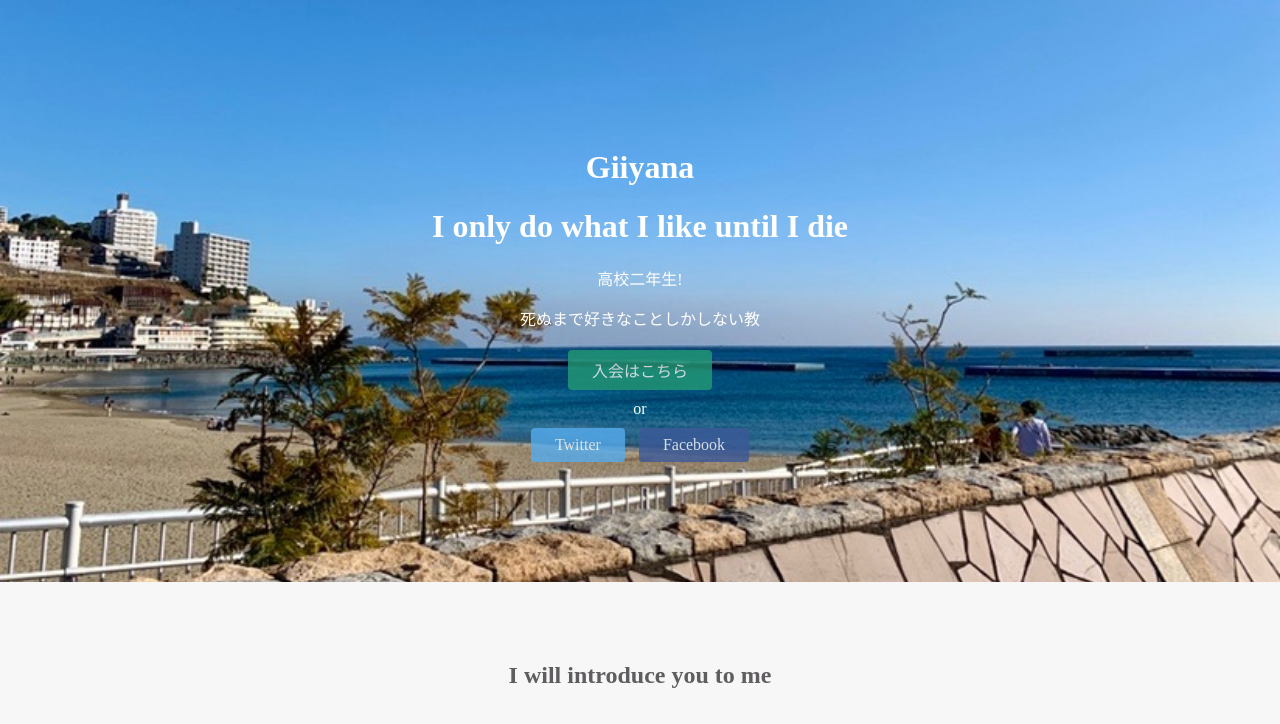
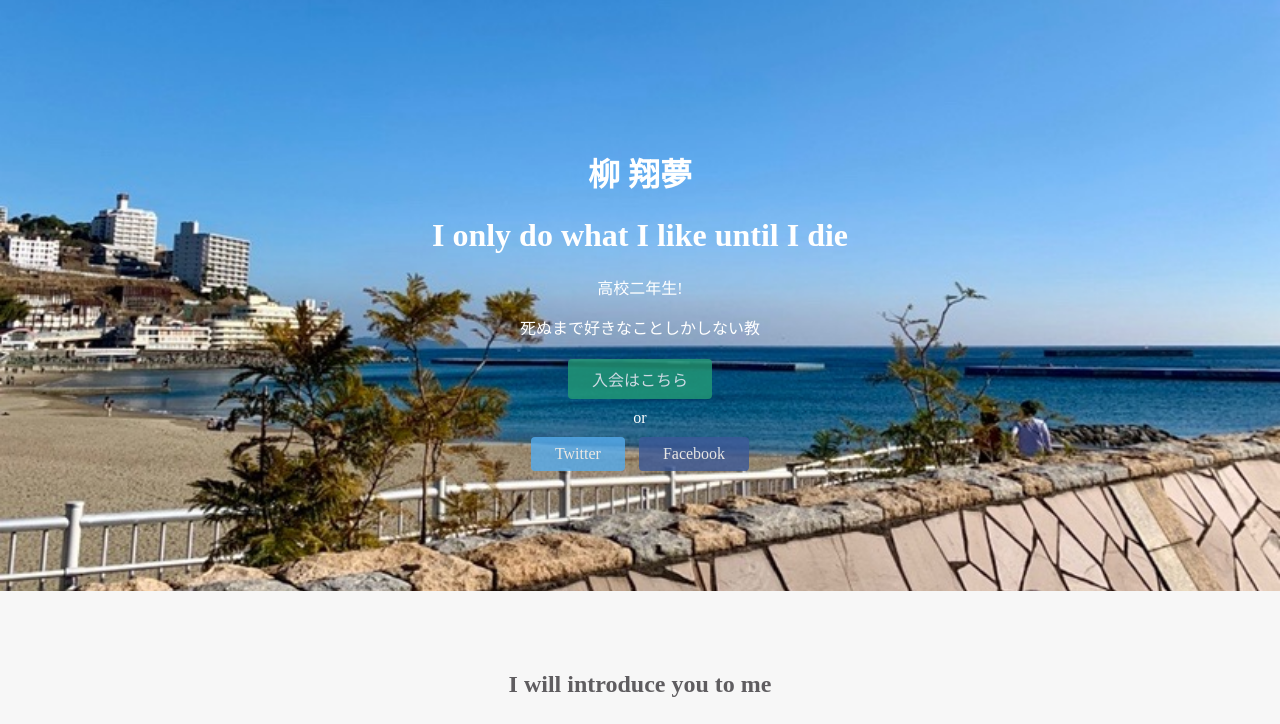
Before and after one commit to giiyana-jp/giiyana-.github.io, a plain HTML site: page index.html in a window 1280 px wide. Shown: the part 76-800 px from the top of the page. Drawn offline with Linux system fonts and the light colour scheme.

Commit message:
Update index.html

```diff
--- a/index.html
+++ b/index.html
@@ -20,7 +20,7 @@
     </header>
     <div class="top-wrapper">
       <div class="container">
-        <h1>Giiyana</h1>
+        <h1>柳 翔夢</h1>
         <h1>I only do what I like until I die</h1>
         <p>高校二年生!</p>
         <p>死ぬまで好きなことしかしない教</p>
```
